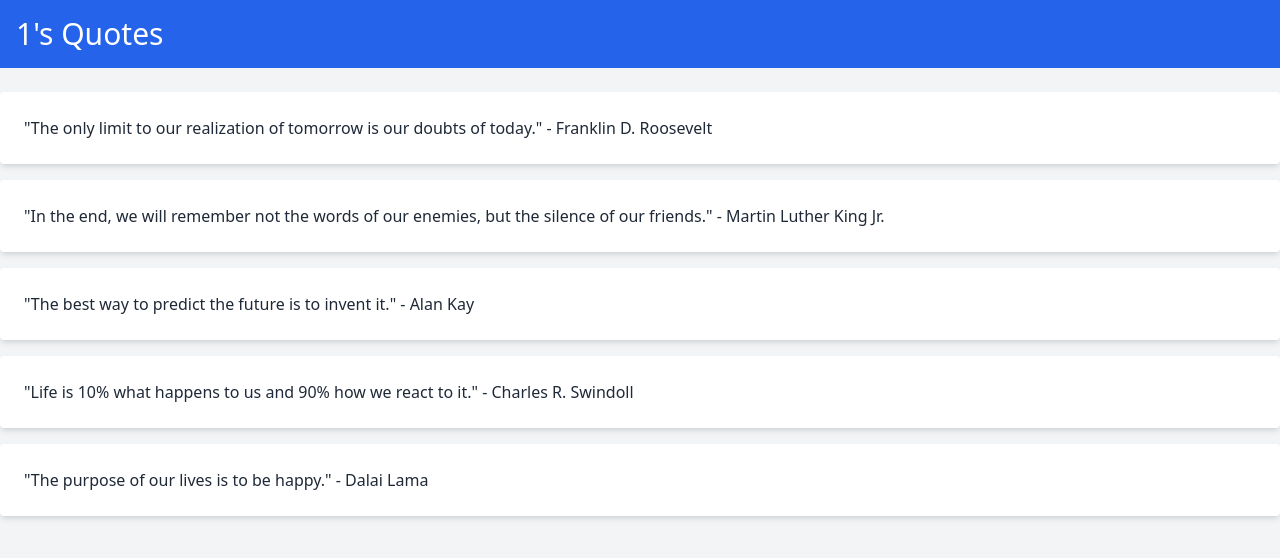
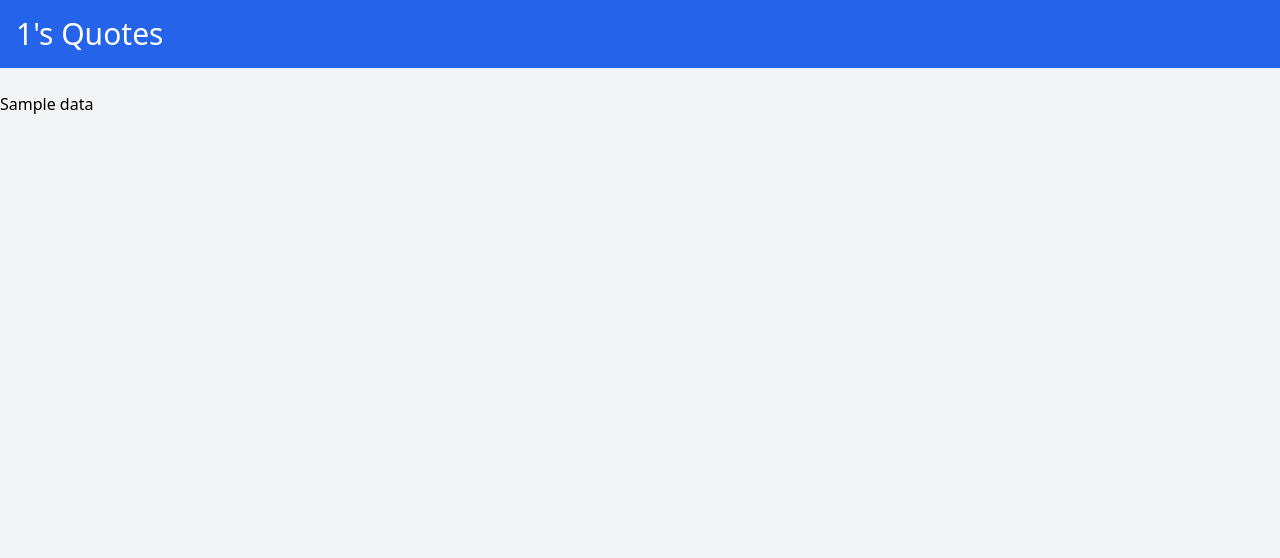
Before and after one commit to yearlongmason/Catch-Up, a Django app: template catchup/app/templates/roster.html in a window 1280 px wide. Shown: the top 558 px of the page. Run offline with Django 5.2, Linux system fonts and the light colour scheme; the template is opened without the code that fills it: most values are stand-ins (such as "Sample title", 1, 10 or a date in 2020); parts of the project's set-up code (start-up, migrations or seed data) failed here and were passed over.

Commit message:
trying to get roster page working, might need to change how the quotes table is made (made in models.py instead of db)

```diff
--- a/catchup/app/templates/roster.html
+++ b/catchup/app/templates/roster.html
@@ -11,21 +11,7 @@
         <h1 class="text-white text-3xl">{{server_id}}'s Quotes</h1>
     </header>
     <div class="container mx-auto mt-6">
-        <div class="bg-white p-6 rounded shadow-md mb-4">
-            <p class="text-gray-800">"The only limit to our realization of tomorrow is our doubts of today." - Franklin D. Roosevelt</p>
-        </div>
-        <div class="bg-white p-6 rounded shadow-md mb-4">
-            <p class="text-gray-800">"In the end, we will remember not the words of our enemies, but the silence of our friends." - Martin Luther King Jr.</p>
-        </div>
-        <div class="bg-white p-6 rounded shadow-md mb-4">
-            <p class="text-gray-800">"The best way to predict the future is to invent it." - Alan Kay</p>
-        </div>
-        <div class="bg-white p-6 rounded shadow-md mb-4">
-            <p class="text-gray-800">"Life is 10% what happens to us and 90% how we react to it." - Charles R. Swindoll</p>
-        </div>
-        <div class="bg-white p-6 rounded shadow-md mb-4">
-            <p class="text-gray-800">"The purpose of our lives is to be happy." - Dalai Lama</p>
-        </div>
+        <p>{{data}}</p>
     </div>
 </body>
 </html>
```
Also changed, not shown: catchup/app/models.py (+7 -0 lines), catchup/app/views.py (+8 -1 lines), catchup/app/migrations/0004_quotes.py (added), catchup/app/migrations/0005_remove_quotes_id_quotes_author_quotes_quote_and_more.py (added).
